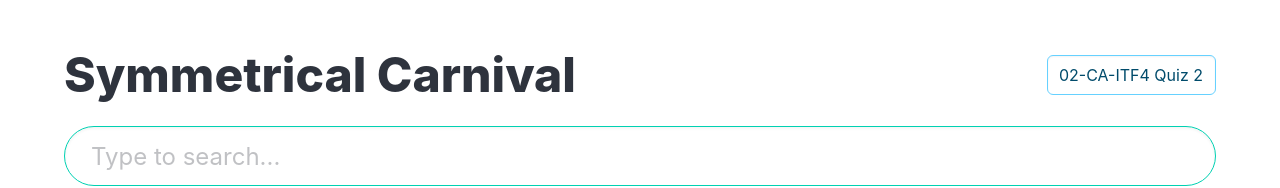
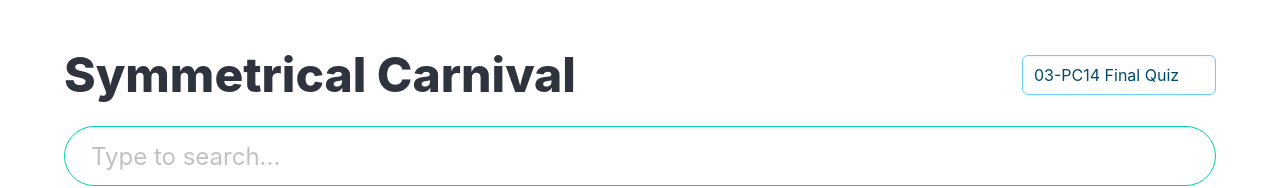
Before and after one commit to magnetik-dev/symmetrical-carnival, a SvelteKit app: page / in a window 1280 px wide. Shown: the top 188 px of the page. Built offline with nearby package versions, Linux system fonts and the light colour scheme.

Commit message:
corrected versions

```diff
--- a/package.json
+++ b/package.json
@@ -1,7 +1,7 @@
 {
 	"name": "svelte-symmetrical-carnival",
 	"private": true,
-	"version": "0.1.1",
+	"version": "0.1.2",
 	"type": "module",
 	"scripts": {
 		"dev": "vite dev",
--- a/src/routes/+page.svelte
+++ b/src/routes/+page.svelte
@@ -37,11 +37,11 @@
                     const b = (e.currentTarget as HTMLSelectElement).value;
                     window.location.search = `?book=${b}`;
                 }}>
-                <option value="book2" selected={data.book === 'book2'}>Test Option</option>
                 <option value="book4" selected={data.book === 'book4'}>02-CA-ITF4 Quiz 1</option>
-                <option value="book1" selected={data.book === 'book1'}>02-CA-ITF4 Quiz 2</option>
-                <option value="book5" selected={data.book === 'book5'}>02-CA-ITF4 Quiz 3</option>
-                <option value="book3" selected={data.book === 'book3'}>02-CA-ITF4 Final</option>
+                <option value="book1" selected={data.book === 'book2'}>02-CA-ITF4 Quiz 2</option>
+                <option value="book2" selected={data.book === 'book5'}>02-CA-ITF4 Quiz 3</option>
+                <option value="book5" selected={data.book === 'book3'}>02-CA-ITF4 Final Quiz</option>
+                <option value="book3" selected={data.book === 'book1'}>03-PC14 Final Quiz</option>
                 </select>
             </div>
         </div>
```
